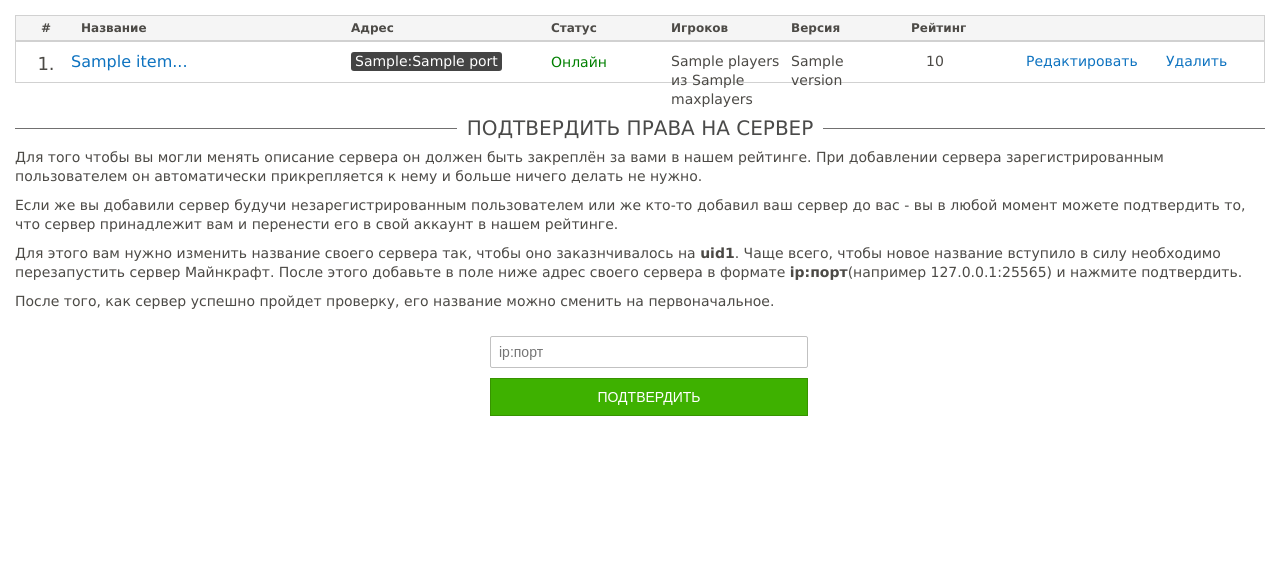
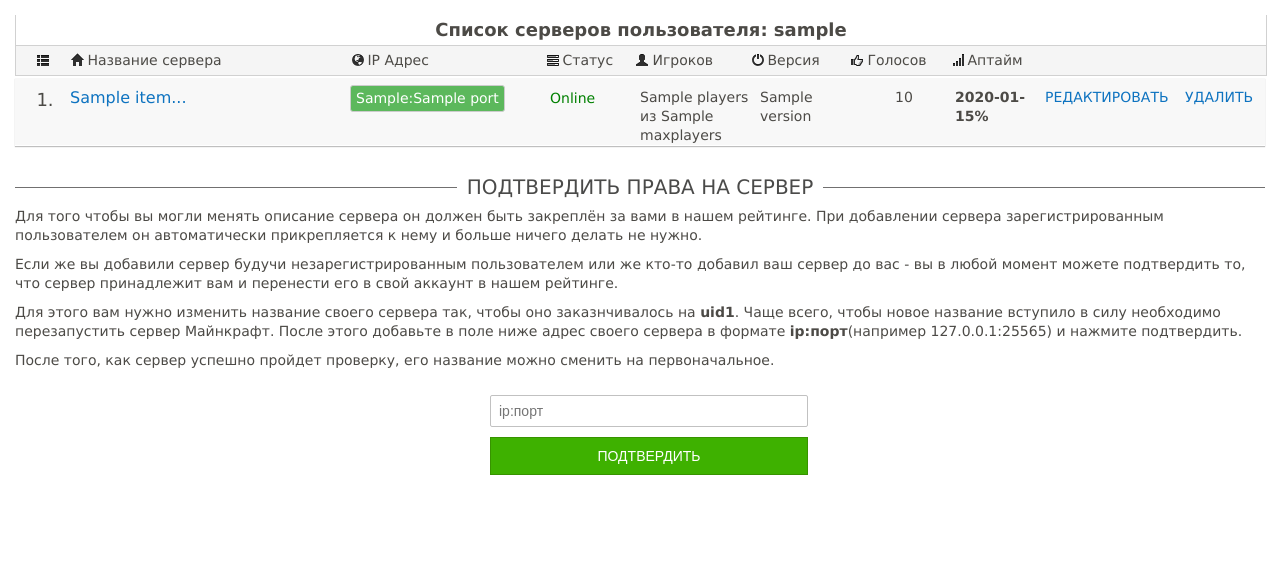
Before and after one commit to iworkshop84/mine, a PHP site: template views/users/serverlist.php in a window 1280 px wide. Shown: the part 70-651 px from the top of the page. Run offline with PHP 8.4, Linux system fonts and the light colour scheme; the visitor is signed in with stand-in values (Sample User, id 1); tables that the repository leaves empty or names only in its code hold one stand-in row (values such as "Sample post"); the template is opened without the code that fills it: most values are stand-ins (such as "Sample title", 1, 10 or a date in 2020).

Commit message:
+ Сделал страницу серверлист у пользователя
Signed-off-by: iworkshop <iworkshop84@gmail.com>

```diff
--- a/views/servers/style.css
+++ b/views/servers/style.css
@@ -472,12 +472,14 @@ body {
 .suledit{
     float: left;
     padding:10px 0 0 0;
-    width: 110px;
+    width: 100px;
+    text-transform: uppercase;
 }
 .suldelete{
     float: left;
-    padding:10px 0 0 30px;
-    width: 80px;
+    padding:10px 0 0 40px;
+    width: 50px;
+    text-transform: uppercase;
 }
 
 
@@ -501,7 +503,7 @@ body {
     font-size: 16px;
     text-align: left;
     padding: 10px 0 0 0;
-    width:120px;
+    width:90px;
 }
 
 .sulstatus span.offline{
@@ -524,6 +526,7 @@ body {
     text-align: left;
     padding: 10px 0 0 0;
     width:200px;
+    margin-top: -3px;
 }
 
 .sulipport span.host{
@@ -564,7 +567,7 @@ body {
     font-size: 14px;
     padding:10px 0 0 35px;
     float: left;
-    width: 100px;
+    width: 25px;
 }
 
 .slogan{
@@ -864,12 +867,7 @@ a.knopka {
     border-color: #3E5E7F;
 }
 
-.serveruserlist{
-    display: block;
-    text-align: left;
-    border: 1px solid #d1d1d1;
-    height: 40px;
-}
+
 
 #serverapruvtext{
     float: left;
@@ -1852,3 +1850,96 @@ a.knopka {
 .serverdesc{
     padding: 10px 0 10px 0;
 }
+
+.serverlist_headposition{
+    padding: 0 0 0 20px;
+    width: 35px;
+    float: left;
+}
+
+
+.serverlist_headname{
+    width: 265px;
+    float: left;
+}
+
+.icon-name{
+    background-position: 0 -24px;
+}
+
+.serverlist_headname span{
+    padding:0 0 0 1px;
+    font-size: 14px;
+    line-height: 14px;
+    margin-left: -3px;
+}
+
+
+.serverlist_ip{
+    padding: 0 0 0 15px;
+    width: 180px;
+    float: left;
+}
+
+.serverlist_ip span{
+    padding:0 0 0 1px;
+    font-size: 14px;
+    line-height: 14px;
+    margin-left: -3px;
+}
+
+.icon-serverlist_ip{
+    background-position: -336px -144px;
+}
+
+.serverlist_status{
+    padding: 0 0 0 15px;
+    width: 90px;
+    float: left;
+}
+
+.serverlist_status span{
+    padding:0 0 0 1px;
+    font-size: 14px;
+    line-height: 14px;
+    margin-left: -3px;
+}
+
+.icon-serverlist_status{
+    background-position: -384px -144px;
+}
+
+.serveruserlist{
+    margin: 2px 0;
+    vertical-align: text-top;
+    background: #f8f8f8;
+    box-shadow: 0 1px 1px rgba(0, 0, 0, 0.25);
+    border-bottom: 1px solid #fff;
+    min-height: 40px;
+    overflow: hidden;
+}
+
+
+.serverlist_headvote{
+    width: 100px;
+    float: left;
+}
+
+.serverlist_headvote span{
+    padding:0 0 0 1px;
+    font-size: 14px;
+    line-height: 14px;
+    margin-left: -3px;
+}
+
+#serverlistcontainer{
+    padding: 20px 0 0 0;
+}
+
+.suluptime{
+    font-size: 14px;
+    font-weight: bold;
+    padding:10px 0 0 35px;
+    float: left;
+    width: 90px;
+}
--- a/views/users/serverlist.php
+++ b/views/users/serverlist.php
@@ -54,16 +54,58 @@
 
     <div id="posts">
 
-        <div id="serverheader">
-            <div id="shcount">#</div>
-            <div id="shulname">Название</div>
-            <div id="shuladress">Адрес</div>
-            <div id="shulstatus">Статус</div>
-            <div id="shulplayers">Игроков</div>
-            <div id="shulversion">Версия</div>
-            <div id="shulreith">Рейтинг</div>
+
+        <div class="serverpretext">
+            <h2>
+                Список серверов пользователя: <?= $_SESSION['login'];?>
+
+            </h2>
+        </div>
+        <div class="serverprehead">
+
+            <div class="serverlist_headposition">
+                <i class="icon-signal"></i>
+            </div>
+            <div class="serverlist_headname">
+                <i class="icon-name"></i>
+                <span>Название сервера</span>
+            </div>
+            <div class="serverlist_ip">
+                <i class="icon-serverlist_ip"></i>
+                <span> IP Адрес</span>
+            </div>
+            <div class="serverlist_status">
+                <i class="icon-serverlist_status"></i>
+                <span> Статус</span>
+            </div>
+
+            <div class="server_headplayers">
+                <i class="icon-players"></i>
+                <span> Игроков</span>
+            </div>
+            <div class="server_headversion">
+                <i class="icon-version"></i>
+                <span> Версия</span>
+            </div>
+            <div class="serverlist_headvote">
+                <i class="icon-vote"></i>
+                <span> Голосов</span>
+            </div>
+            <div class="server_headuptime">
+                <i class="icon-uptime"></i>
+                <span> Аптайм</span>
+            </div>
 
         </div>
+
+
+
+
+
+
+
+
+
         <div class="clear"></div>
         <div id="servers">
             <?php foreach ($items as $key=>$item): ?>
@@ -73,19 +115,21 @@
                         <a href="<?= '/servers/one/' . $item->id ?>"><?= substr($item->name, 0, 30) . '...' ?></a>
                     </div>
                     <div class="sulipport">
-
-                        <span class="ip"><?= $item->ip . ':' . $item->port ?></span>
+                        <div class="server_status">
+                            <div class="server_adres_text"><?= $item->ip . ':' . $item->port ?></div>
+                        </div>
                     </div>
                     <div class="sulstatus">
                         <?php if($item->online == 0): ?>
-                            <span class="offline">Офлайн</span>
+                            <span class="offline">Offline</span>
                         <?php else: ?>
-                            <span class="online">Онлайн</span>
+                            <span class="online">Online</span>
                         <?php endif; ?>
                     </div>
                     <div class="sulplayers"><?= $item->players . ' из ' . $item->maxplayers ?></div>
                     <div class="sulversion"><?= $item->version ?></div>
                     <div class="sulvotes"><?= $item->votes ?></div>
+                    <div class="suluptime"><?= $item->uptime .'%'; ?></div>
 
                     <div class="suledit"><a href="<?= '/users/sedit/' . $item->id ?>">Редактировать</a></div>
                     <div class="suldelete"><a href="<?= '/users/sdelete/' . $item->id ?>">Удалить</a></div>
@@ -94,6 +138,7 @@
         </div>
         <div class="clear"></div>
 
+        <div id="serverlistcontainer">
             <div class="oservere">
                 <span>Подтвердить права на сервер</span>
             </div>
@@ -113,6 +158,7 @@
                 </p>
                 <p>После того, как сервер успешно пройдет проверку, его название можно сменить на первоначальное.</p>
 
+            </div>
         </div>
         <div class="clear"></div>
 
```
Lines whose indentation alone changed are shown as unchanged.
